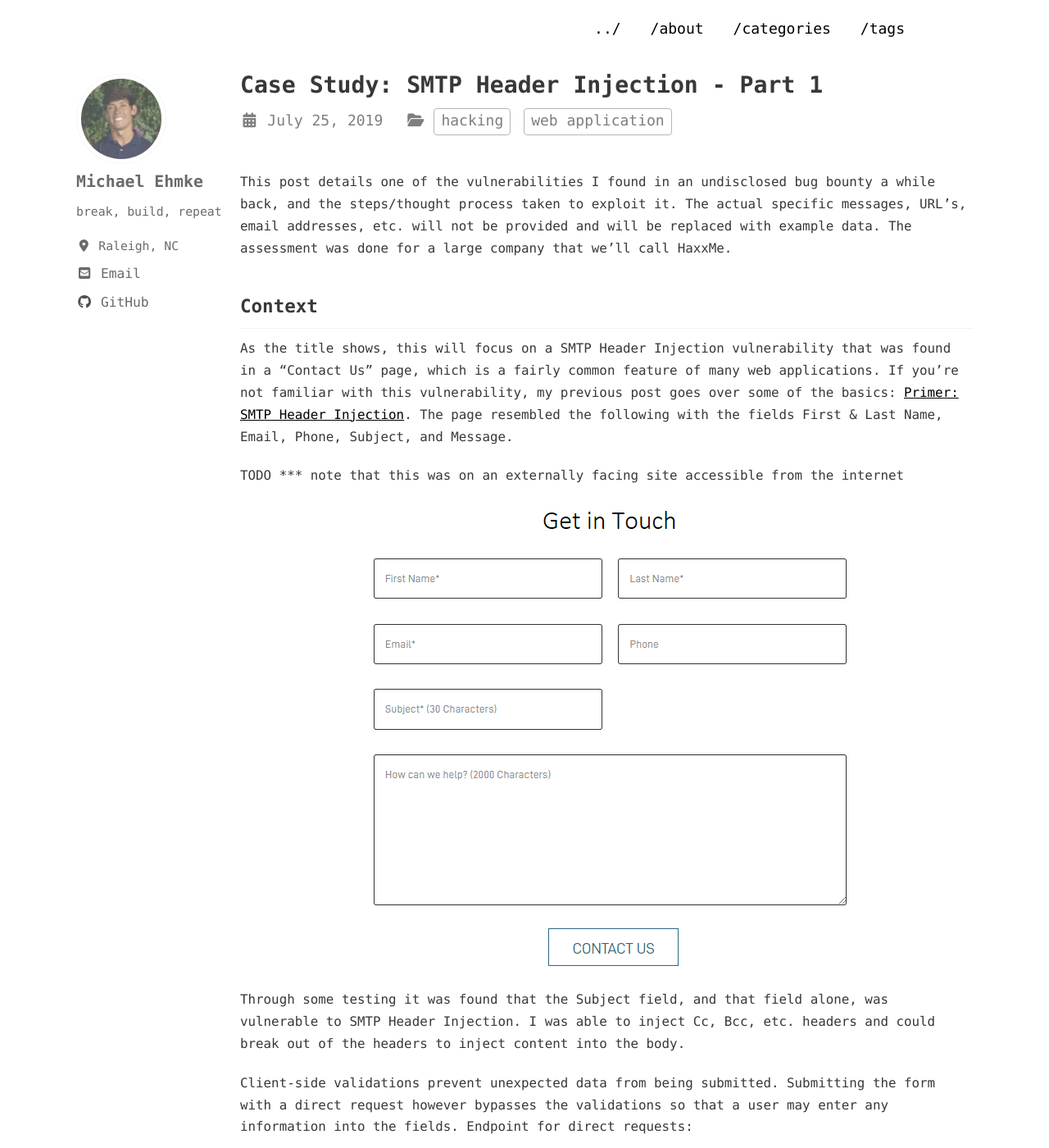
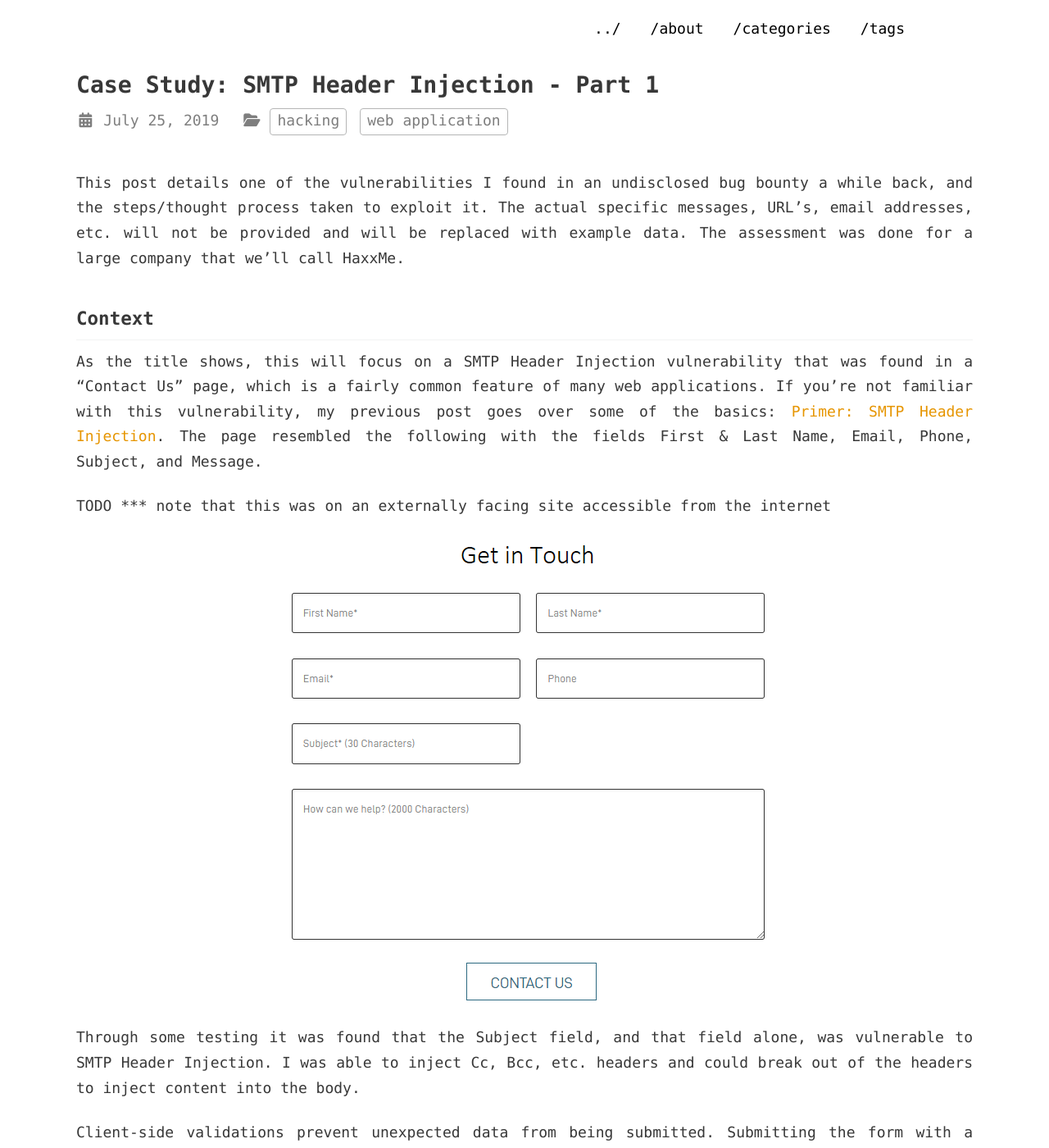
Before and after one commit to michaelehmke/michaelehmke.github.io, a Jekyll site: the page built from _posts/2019-07-25-smtp-header-injection-case-study-1.md, in a window 1280 px wide and 1400 px high. Shown: the whole window at 82% size. Built offline with Jekyll 4.4.1, drawn with Linux system fonts in a browser that asks for light colours; cached includes are drawn as plain includes; nearby versions of some CDN libraries.

Commit message:
modified layout and styling for posts' pages

```diff
--- a/_config.yml
+++ b/_config.yml
@@ -18,9 +18,9 @@ minimal_mistakes_skin    : "default" # "air", "aqua", "contrast", "dark", "dirt"
 locale                   : "en-US"
 title                    : "Michael Ehmke"
 title_separator          : "-"
-subtitle                 : # site tagline that appears below site title in masthead
+subtitle                 : "build, break, repeat" # site tagline that appears below site title in masthead
 name                     : "Michael Ehmke"
-description              : "breaking and building things"
+description              : "break, build, repeat"
 url                      : "https://michaelehmke.github.io" # the base hostname & protocol for your site e.g. "https://mmistakes.github.io"
 baseurl                  : # the subpath of your site, e.g. "/blog"
 repository               : michaelehmke/michaelehmke.github.io # GitHub username/repo-name e.g. "mmistakes/minimal-mistakes"
@@ -112,6 +112,8 @@ author:
   bio              : "break, build, repeat"
   location         : "Raleigh, NC"
   email            :
+  linkedin         : "https://linkedin.com/in/michael-ehmke-2017"
+  github           : "https://github.com/michaelehmke"
   links:
     - label: "Email"
       icon: "fas fa-fw fa-envelope-square"
@@ -131,6 +133,9 @@ author:
     - label: "Instagram"
       icon: "fab fa-fw fa-instagram"
       # url: "https://instagram.com/"
+    - label: "Linkedin"
+      icon: "fab fa-fw fa-linkedin"
+      url: "https://linkedin.com/in/michael-ehmke-2017"
 
 # Site Footer
 footer:
@@ -153,6 +158,9 @@ footer:
     - label: "Instagram"
       icon: "fab fa-fw fa-instagram"
       # url:
+    - label: "Linkedin"
+      icon: "fab fa-fw fa-linkedin"
+      url: "https://linkedin.com/"
 
 
 # Reading Files
@@ -289,7 +297,7 @@ defaults:
       type: posts
     values:
       layout: single
-      author_profile: true
+      author_profile: false
       read_time: false
       comments: # true
       share: true
@@ -301,5 +309,5 @@ defaults:
       type: pages
     values:
       layout: single
-      author_profile: true
+      author_profile: false
       read_time: false
--- a/_layouts/single.html
+++ b/_layouts/single.html
@@ -16,6 +16,13 @@ layout: default
 
 <div id="main" role="main">
   {% include sidebar.html %}
+  {% if page.author_profile or layout.author_profile or page.sidebar %}
+    <style>
+      article.page {
+        width: 80%;
+      }
+    </style>
+  {% endif %}
 
   <article class="page" itemscope itemtype="https://schema.org/CreativeWork">
     {% if page.title %}<meta itemprop="headline" content="{{ page.title | markdownify | strip_html | strip_newlines | escape_once }}">{% endif %}
@@ -86,7 +93,7 @@ layout: default
             </nav>
           </aside>
         {% endif %}
-        {{ content }}{% include cursor.html %}
+        {{ content }}
         {% if page.link %}<div><a href="{{ page.link }}" class="btn btn--primary">{{ site.data.ui-text[site.locale].ext_link_label | default: "Direct Link" }}</a></div>{% endif %}
       </section>
 
--- a/_sass/minimal-mistakes/_page.scss
+++ b/_sass/minimal-mistakes/_page.scss
@@ -22,12 +22,14 @@
 .page {
   @include breakpoint($large) {
     float: right;
-    width: calc(100% - #{$right-sidebar-width-narrow});
+    // width: calc(100% - #{$right-sidebar-width-narrow});
+    width: 100%;
     padding-right: 0px;
   }
 
   @include breakpoint($x-large) {
-    width: calc(100% - #{$right-sidebar-width});
+    // width: calc(100% - #{$right-sidebar-width});
+    width: 100%;
     padding-right: 0px;
   }
 
@@ -48,6 +50,17 @@
       margin-right: 0;
       width: 100%;
       clear: both;
+    }
+
+    .page__content {
+      a {
+        color: #e69500;
+        text-decoration: none;
+      }
+
+      a:hover {
+        color: #e67500;
+      }
     }
   }
 }
@@ -75,7 +88,7 @@
   p,
   li,
   dl {
-    font-size: .88em;
+    font-size: $type-size-6;
   }
 
   /* paragraph indents */
@@ -89,6 +102,10 @@
         margin-top: -($indent-var);
       }
     }
+  }
+
+  p {
+    text-align: justify;
   }
 
   a:not(.btn) {
@@ -117,6 +134,17 @@
     display: block;
     margin-left: auto;
     margin-right: auto;
+    width: auto;
+    min-width: 350px;
+  }
+
+  img.left-align {
+    margin-left: 2em;
+  }
+
+  img.shadow {
+    box-shadow: 0 0 7px 1px #ccc;
+    border-radius: 8px;
   }
 
   .small {
```
